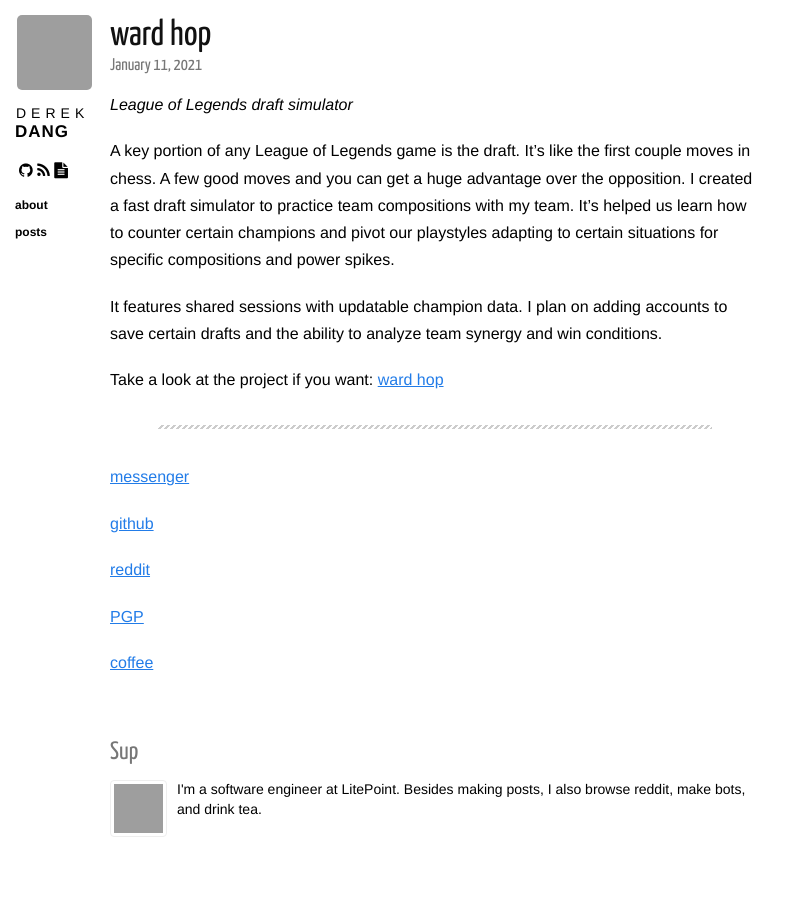
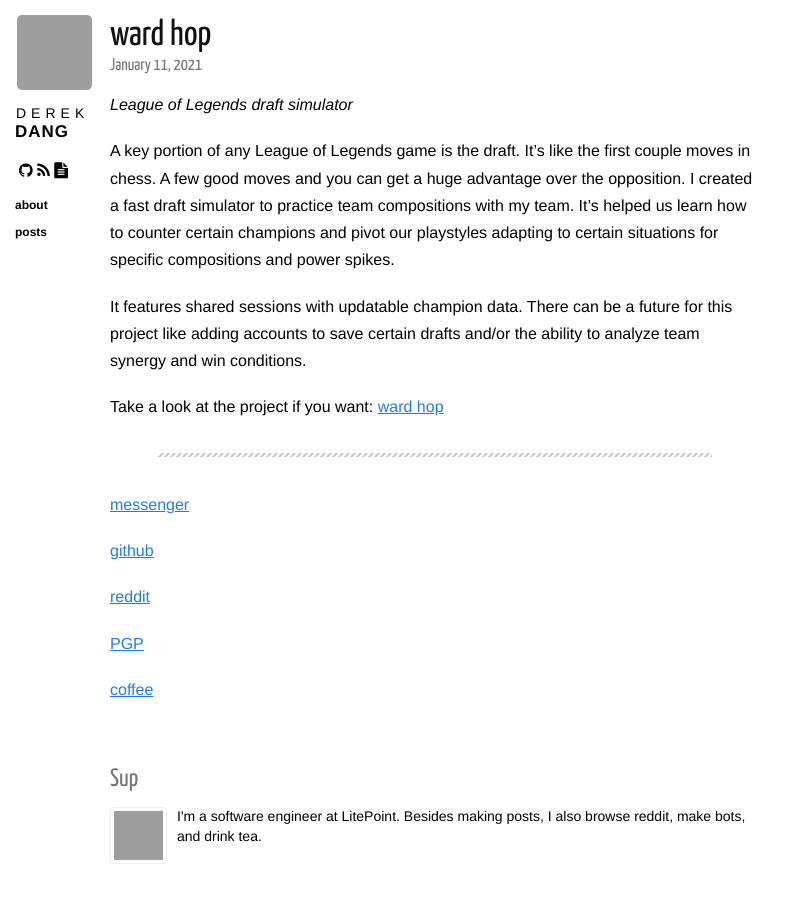
Before and after one commit to dqdang/dqdang.github.io, a Jekyll site: the page built from _posts/2021-01-11-ward-hop.markdown, in a window 1280 px wide, cut to the strip 0-923 px from the top of the page. Shown: the top 903 px of the strip, without its empty margins (0-800 px from the left). Built offline with Jekyll 4.4.1, drawn with Linux system fonts in a browser that asks for light colours; nearby versions of some CDN libraries; grey boxes are pictures that could not be loaded.

Commit message:
Add more comments to ward hop blog post

```diff
--- a/_posts/2021-01-11-ward-hop.markdown
+++ b/_posts/2021-01-11-ward-hop.markdown
@@ -8,7 +8,7 @@
 
 A key portion of any League of Legends game is the draft. It's like the first couple moves in chess. A few good moves and you can get a huge advantage over the opposition. I created a fast draft simulator to practice team compositions with my team. It's helped us learn how to counter certain champions and pivot our playstyles adapting to certain situations for specific compositions and power spikes.
 
-It features shared sessions with updatable champion data. I plan on adding accounts to save certain drafts and the ability to analyze team synergy and win conditions.
+It features shared sessions with updatable champion data. There can be a future for this project like adding accounts to save certain drafts and/or the ability to analyze team synergy and win conditions.
 
 Take a look at the project if you want:
 [ward hop][ward hop]
```
